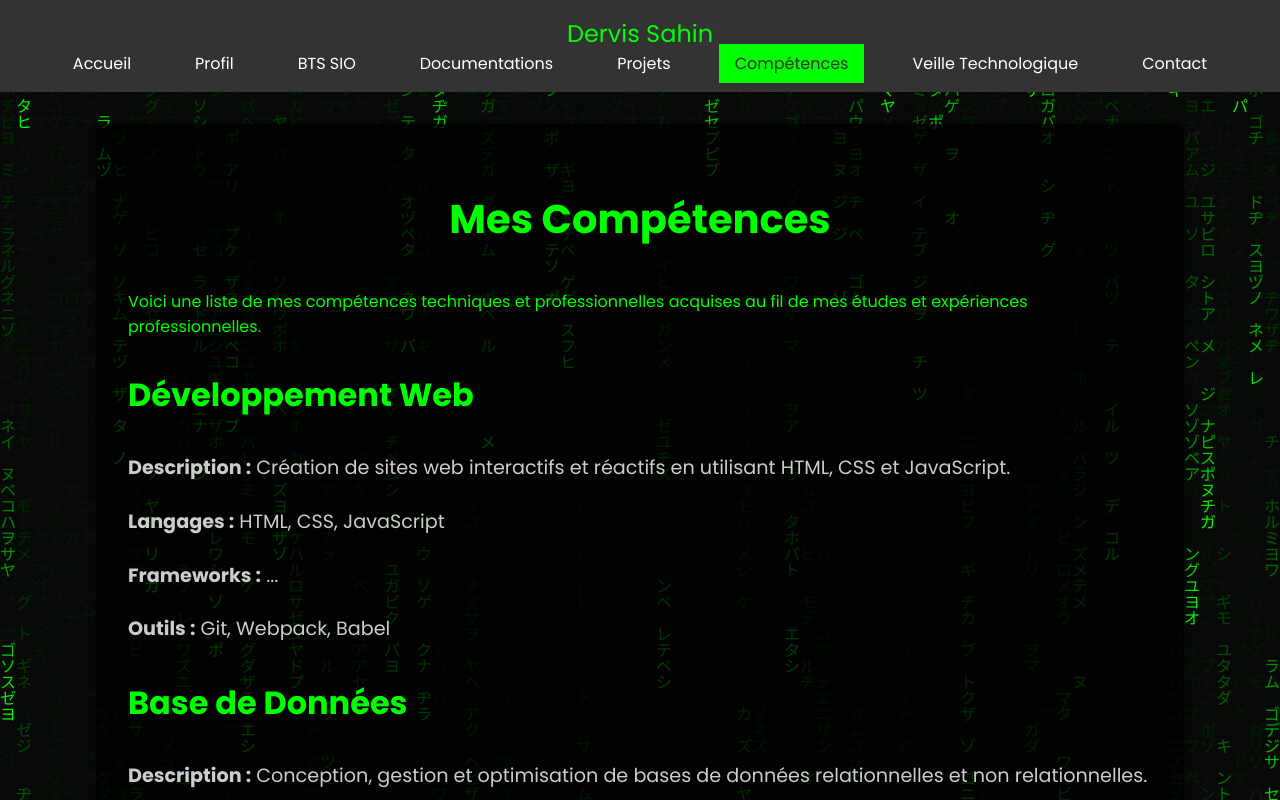
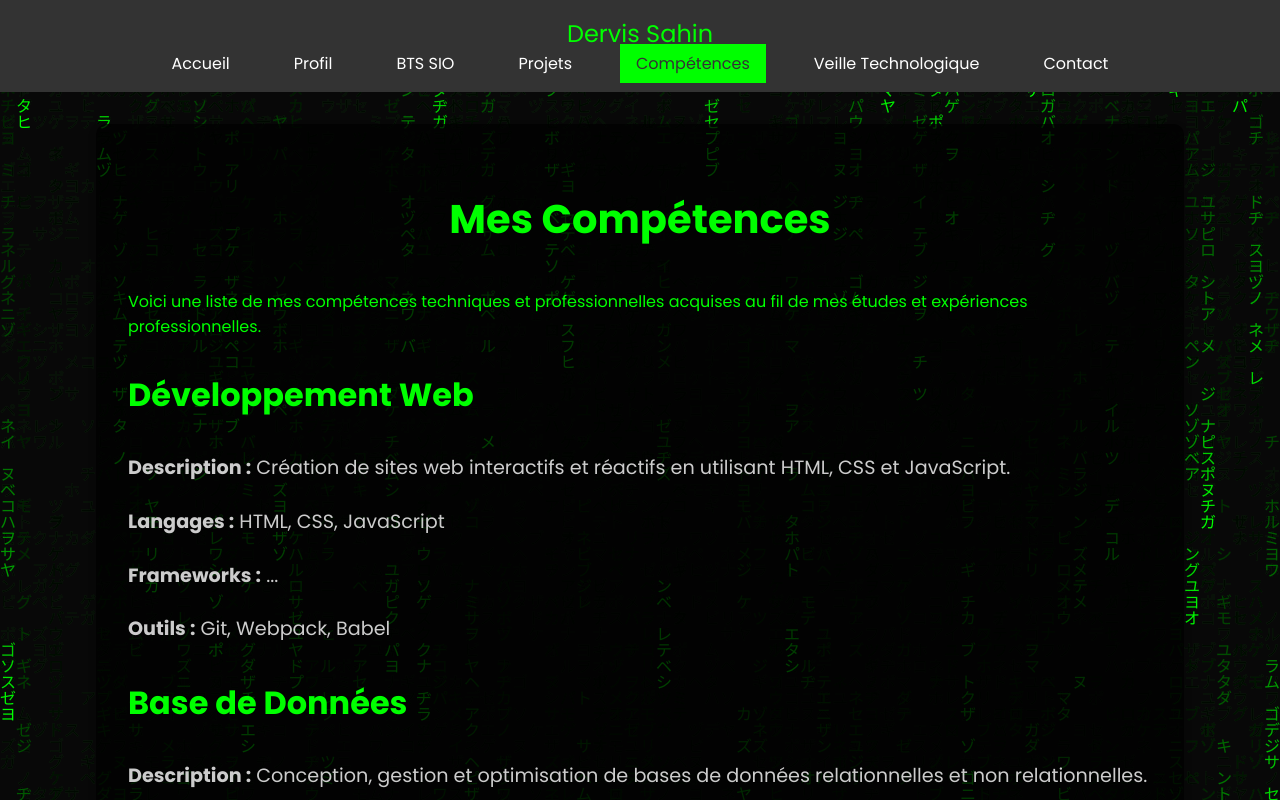
Before and after one commit to M0rpheus1/M0rpheus1.github.io, a plain HTML site: page competence.html in a window 1280 px wide. Drawn offline with Linux system fonts and the light colour scheme.

Commit message:
Update competence.html

```diff
--- a/competence.html
+++ b/competence.html
@@ -17,7 +17,6 @@
                     <li><a href="index.html">Accueil</a></li>
                     <li><a href="profile.html">Profil</a></li>
                     <li><a href="bts_sio.html">BTS SIO</a></li>
-                    <li><a href="documentations.html">Documentations</a></li>
                     <li><a href="projets.html">Projets</a></li>
                     <li><a href="competence.html" class="active">Compétences</a></li>
                     <li><a href="veille.html">Veille Technologique</a></li>
```
